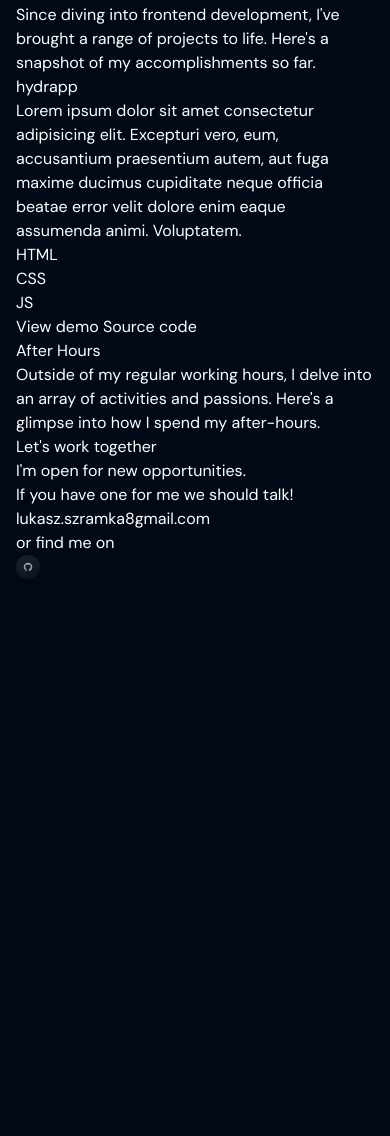
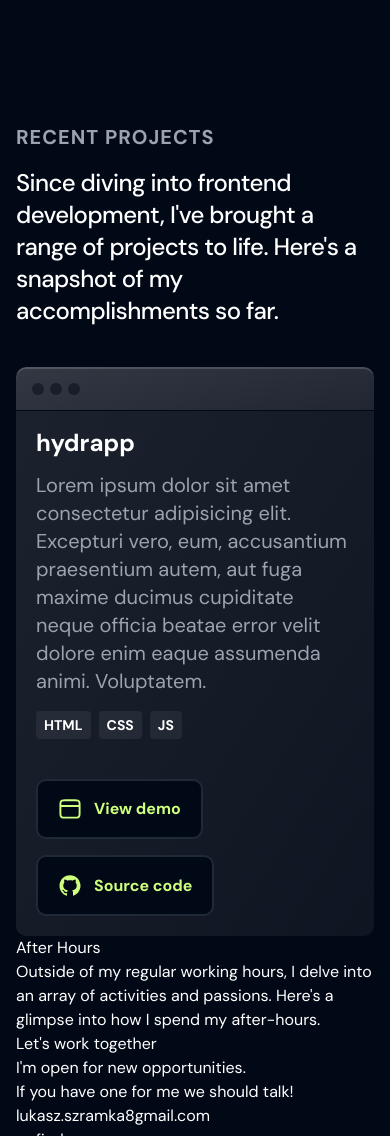
Before and after one commit to szramkalukasz/portfolio, a website built with Parcel: page src/index.html in a window 390 px wide. Shown: the part 2714-3850 px from the top of the page. Before the commit the page ends 3293 px from the top, so only its background shows below. Built offline with nearby package versions, Linux system fonts and the light colour scheme; files whose address does not match are found by name.

Commit message:
Add mobile styles for  projects

```diff
--- a/src/index.html
+++ b/src/index.html
@@ -60,8 +60,8 @@
           >
         </div>
       </section>
-      <section class="mx-auto max-w-wtf" id="skills">
-        <h2 class="text-gray-400 text-xl tracking-wider font-bold">
+      <section class="mx-auto max-w-wtf mb-32" id="skills">
+        <h2 class="text-gray-400 text-xl tracking-wider font-bold mb-4">
           MY SKILLS
         </h2>
         <p class="text-2xl font-medium tracking-tight mb-10">
@@ -131,27 +131,61 @@
         </div>
       </section>
       <section class="mx-auto max-w-wtf" id="projects">
-        <h2>Recent Projects</h2>
-        <p>
+        <h2
+          class="text-gray-400 text-xl tracking-wider font-bold mb-4 uppercase"
+        >
+          Recent Projects
+        </h2>
+        <p class="text-2xl font-medium tracking-tight mb-10">
           Since diving into frontend development, I've brought a range of
           projects to life. Here's a snapshot of my accomplishments so far.
         </p>
-        <article>
-          <h3>hydrapp</h3>
-          <p>
-            Lorem ipsum dolor sit amet consectetur adipisicing elit. Excepturi
-            vero, eum, accusantium praesentium autem, aut fuga maxime ducimus
-            cupiditate neque officia beatae error velit dolore enim eaque
-            assumenda animi. Voluptatem.
-          </p>
-          <ul>
-            <li>HTML</li>
-            <li>CSS</li>
-            <li>JS</li>
-          </ul>
-          <a href="#">View demo</a>
-          <a href="#">Source code</a>
-        </article>
+        <div class="grid">
+          <article
+            class="rounded-wtf bg-gradient-to-br overflow-clip from-white/10 to-white/5"
+          >
+            <div
+              class="border-b border-bg h-11 p-4 gap-1.5 shadow-innerlight rounded-t-wtf flex bg-gradient-to-br from-white/10 to-white/5"
+            >
+              <span class="w-3 h-3 block rounded-full bg-bg opacity-50"></span>
+              <span class="w-3 h-3 block rounded-full bg-bg opacity-50"></span>
+              <span class="w-3 h-3 block rounded-full bg-bg opacity-50"></span>
+            </div>
+            <div class="p-5">
+              <h3 class="text-2xl leading-none font-bold mb-4">hydrapp</h3>
+              <p class="text-gray-400 text-xl mb-4">
+                Lorem ipsum dolor sit amet consectetur adipisicing elit.
+                Excepturi vero, eum, accusantium praesentium autem, aut fuga
+                maxime ducimus cupiditate neque officia beatae error velit
+                dolore enim eaque assumenda animi. Voluptatem.
+              </p>
+              <ul class="flex gap-2 mb-10">
+                <li class="bg-gray-400/10 py-1 px-2 rounded text-sm font-bold">
+                  HTML
+                </li>
+                <li class="bg-gray-400/10 py-1 px-2 rounded text-sm font-bold">
+                  CSS
+                </li>
+                <li class="bg-gray-400/10 py-1 px-2 rounded text-sm font-bold">
+                  JS
+                </li>
+              </ul>
+              <div class="flex flex-col gap-4 items-start">
+                <a
+                  class="text-accent bg-bg flex gap-3 font-bold py-4 px-5 items-center rounded-[0.625rem] border-lightGray border-2"
+                  href="#"
+                  ><img class="w-6 h-6" src="images/demo-icon.svg" alt="" />
+                  View demo</a
+                >
+                <a
+                  class="text-accent bg-bg flex gap-3 font-bold py-4 px-5 items-center rounded-[0.625rem] border-lightGray border-2"
+                  href="#"
+                  ><img src="images/github-icon.svg" alt="" /> Source code</a
+                >
+              </div>
+            </div>
+          </article>
+        </div>
       </section>
       <section class="mx-auto max-w-wtf">
         <h2>After Hours</h2>
```
Also changed, not shown: src/images/demo-icon.svg (added), src/images/github-icon.svg (added).
